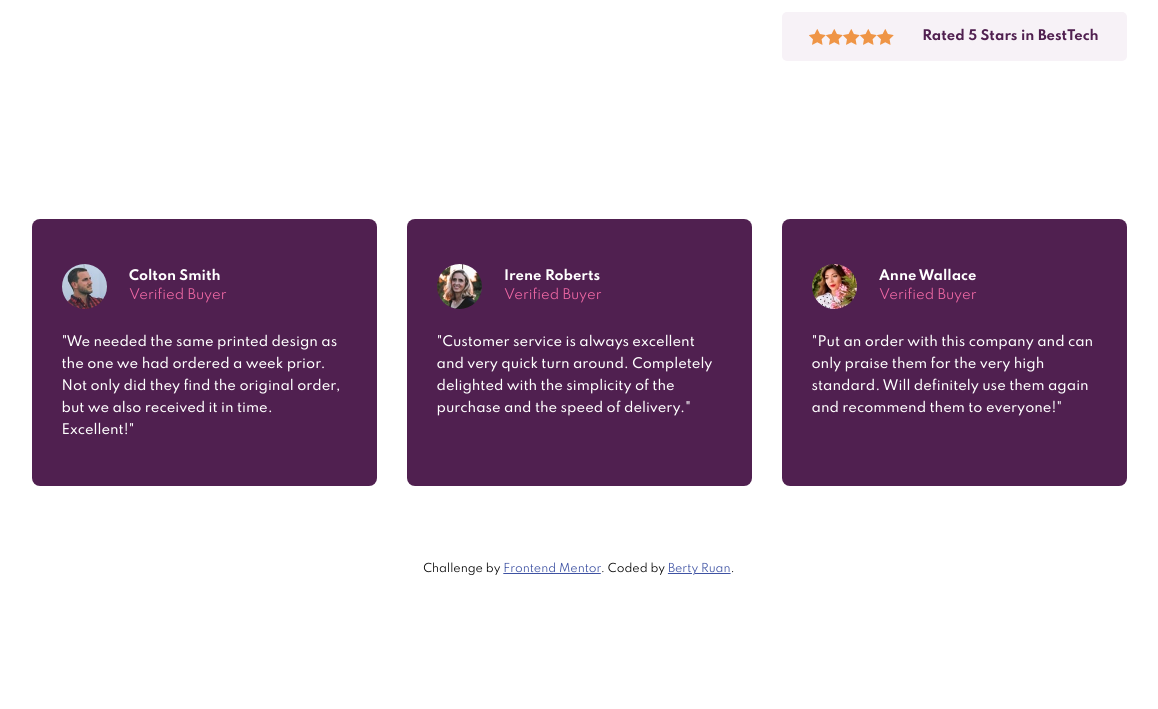
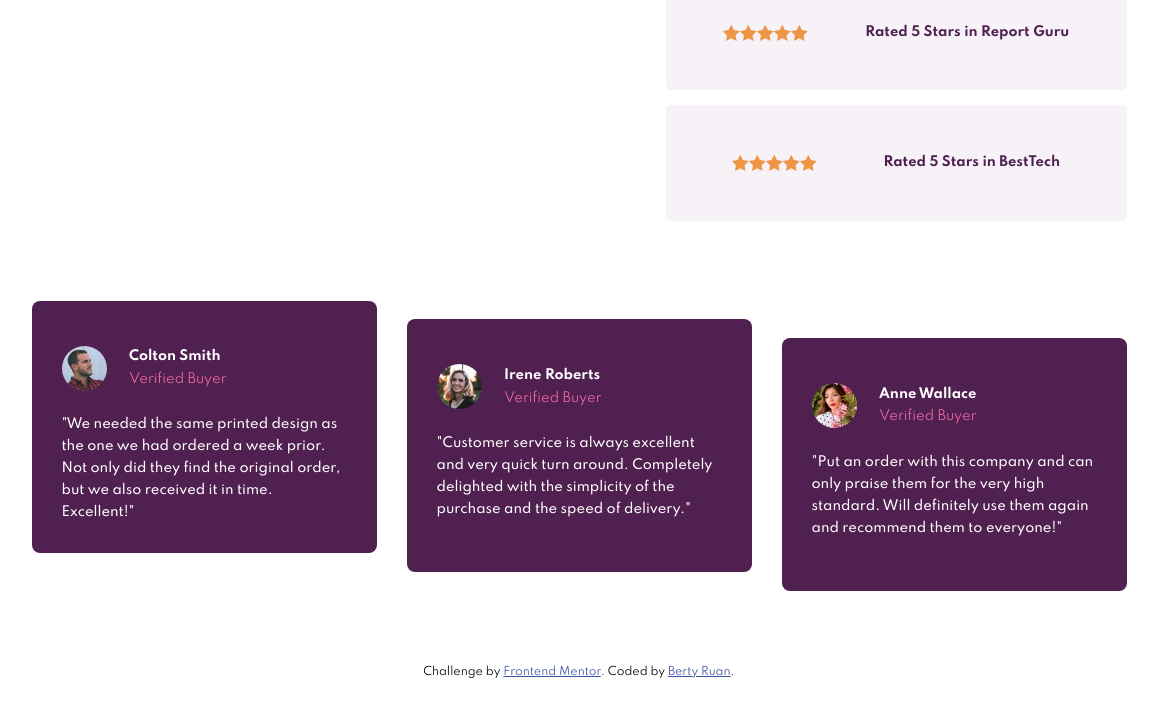
Before and after one commit to bertyruan/fem-social-proof, a website: page index.html in a window 1536 px wide. Shown: the part 155-864 px from the top of the page, without its empty margins (189-1347 px from the left). Before the commit the page ends 800 px from the top, so only its background shows below. Drawn offline with Linux system fonts and the light colour scheme.

Commit message:
finishes reviews

```diff
--- a/main.css
+++ b/main.css
@@ -20,6 +20,7 @@ main.flex-responsive {
 @media screen and (min-width: 1440px) {
     main.flex-responsive {
         align-items: stretch;
+        justify-content: space-evenly;
         gap: 2rem;
     }
 }
@@ -87,7 +88,7 @@ h1+p {
 
 @media screen and (min-width: 1440px) {
     .rating__container {
-        aspect-ratio: 7 / 1;
+        width: 30vw;
     }
 }
 
@@ -104,12 +105,29 @@ h1+p {
 
 /* REVIEW */
 
+main {
+    --review-block-margin: 1.25rem;
+}
+
+.review__container:nth-child(1) {
+    margin-bottom: calc(var(--review-block-margin) * 2);
+}
+
+.review__container:nth-child(2) {
+    margin-block: var(--review-block-margin);
+}
+
+.review__container:nth-child(3) {
+    margin-top: calc(var(--review-block-margin) * 2);
+}
+
 .review__container {
     background-color: var(--primary-color--dark);
     font-size: .87rem;
     line-height: 1rem;
     padding-inline: 2rem;
-    padding-block: 3rem;
+    padding-top: 3rem;
+    padding-bottom: 2rem;
     width: var(--mobile-width);
     border-radius: 8px;
 }
@@ -134,7 +152,7 @@ h1+p {
     display: flex;
     flex-direction: column;
     justify-content: center;
-    gap: .25rem;
+    gap: .5rem;
     margin-left: 1.5rem;
 }
 
@@ -164,9 +182,3 @@ footer {
     margin-bottom: 2rem;
     margin-top: 5rem;
 }
-
-@media screen and (min-width: 1440px) {
-    footer {
-        margin-top: 0;
-    }
-}
```
